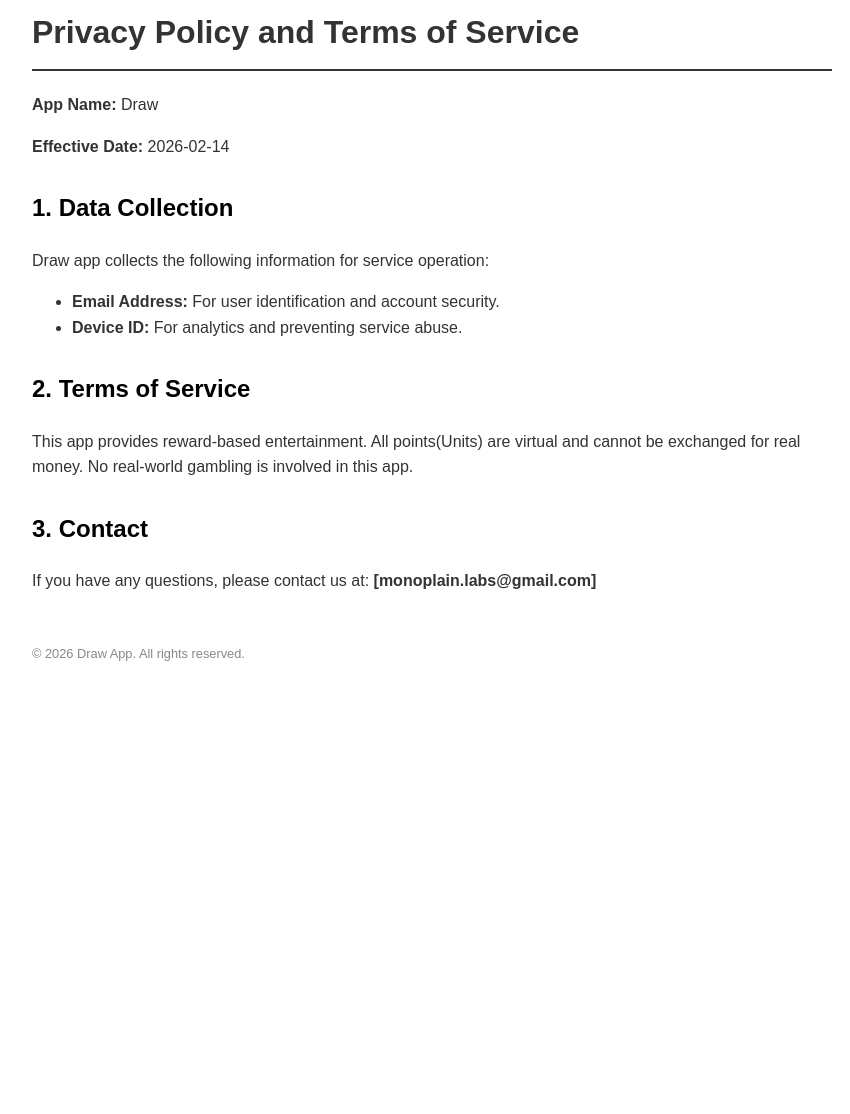
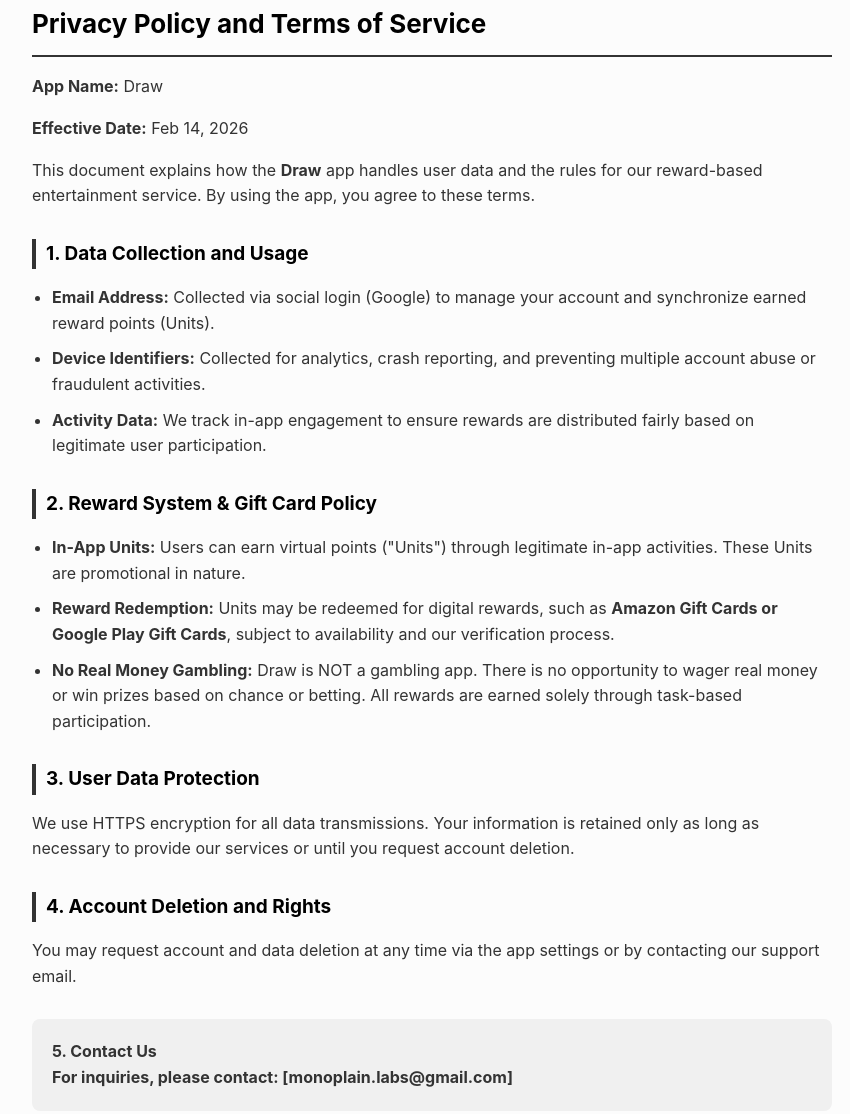
Before and after one commit to Icecream454/docs, a plain HTML site: page index.html in a window 1280 px wide. Shown: the part 54-1168 px from the top of the page, without its empty margins (208-1058 px from the left). Before the commit the page ends 800 px from the top, so only its background shows below. Drawn offline with Linux system fonts and the light colour scheme.

Commit message:
Update index.html

```diff
--- a/index.html
+++ b/index.html
@@ -3,34 +3,49 @@
 <head>
     <meta charset="UTF-8">
     <meta name="viewport" content="width=device-width, initial-scale=1.0">
-    <title>Privacy Policy - Draw App</title>
+    <title>Privacy Policy & Terms of Service - Draw App</title>
     <style>
-        body { font-family: sans-serif; line-height: 1.6; padding: 40px; max-width: 800px; margin: auto; color: #333; }
-        h1 { border-bottom: 2px solid #333; padding-bottom: 10px; }
-        h2 { margin-top: 30px; color: #000; }
-        .footer { margin-top: 50px; font-size: 0.8em; color: #888; }
+        body { font-family: -apple-system, system-ui, BlinkMacSystemFont, "Segoe UI", Roboto, Helvetica, Arial, sans-serif; line-height: 1.6; padding: 40px; max-width: 800px; margin: auto; color: #333; background-color: #fcfcfc; }
+        h1 { border-bottom: 2px solid #333; padding-bottom: 10px; font-size: 26px; color: #000; }
+        h2 { margin-top: 30px; color: #000; font-size: 19px; border-left: 4px solid #333; padding-left: 10px; }
+        ul { padding-left: 20px; }
+        li { margin-bottom: 10px; }
+        .contact-box { background-color: #f0f0f0; padding: 20px; border-radius: 8px; margin-top: 30px; font-weight: bold; }
+        .footer { margin-top: 50px; font-size: 0.8em; color: #888; text-align: center; border-top: 1px solid #eee; padding-top: 20px; }
     </style>
 </head>
 <body>
     <h1>Privacy Policy and Terms of Service</h1>
     <p><strong>App Name:</strong> Draw</p>
-    <p><strong>Effective Date:</strong> 2026-02-14</p>
+    <p><strong>Effective Date:</strong> Feb 14, 2026</p>
 
-    <h2>1. Data Collection</h2>
-    <p>Draw app collects the following information for service operation:</p>
+    <p>This document explains how the <strong>Draw</strong> app handles user data and the rules for our reward-based entertainment service. By using the app, you agree to these terms.</p>
+
+    <h2>1. Data Collection and Usage</h2>
     <ul>
-        <li><strong>Email Address:</strong> For user identification and account security.</li>
-        <li><strong>Device ID:</strong> For analytics and preventing service abuse.</li>
+        <li><strong>Email Address:</strong> Collected via social login (Google) to manage your account and synchronize earned reward points (Units).</li>
+        <li><strong>Device Identifiers:</strong> Collected for analytics, crash reporting, and preventing multiple account abuse or fraudulent activities.</li>
+        <li><strong>Activity Data:</strong> We track in-app engagement to ensure rewards are distributed fairly based on legitimate user participation.</li>
     </ul>
 
-    <h2>2. Terms of Service</h2>
-    <p>This app provides reward-based entertainment. All points(Units) are virtual and cannot be exchanged for real money. No real-world gambling is involved in this app.</p>
+    <h2>2. Reward System & Gift Card Policy</h2>
+    <ul>
+        <li><strong>In-App Units:</strong> Users can earn virtual points ("Units") through legitimate in-app activities. These Units are promotional in nature.</li>
+        <li><strong>Reward Redemption:</strong> Units may be redeemed for digital rewards, such as <strong>Amazon Gift Cards or Google Play Gift Cards</strong>, subject to availability and our verification process.</li>
+        <li><strong>No Real Money Gambling:</strong> Draw is NOT a gambling app. There is no opportunity to wager real money or win prizes based on chance or betting. All rewards are earned solely through task-based participation.</li>
+    </ul>
 
-    <h2>3. Contact</h2>
-    <p>If you have any questions, please contact us at: <strong>[monoplain.labs@gmail.com]</strong></p>
+    <h2>3. User Data Protection</h2>
+    <p>We use HTTPS encryption for all data transmissions. Your information is retained only as long as necessary to provide our services or until you request account deletion.</p>
+
+    <h2>4. Account Deletion and Rights</h2>
+    <p>You may request account and data deletion at any time via the app settings or by contacting our support email.</p>
+
+    <div class="contact-box">
+        5. Contact Us<br>
+        For inquiries, please contact: [monoplain.labs@gmail.com]
+    </div>
 
     <div class="footer">
         © 2026 Draw App. All rights reserved.
     </div>
-</body>
-</html>
```
